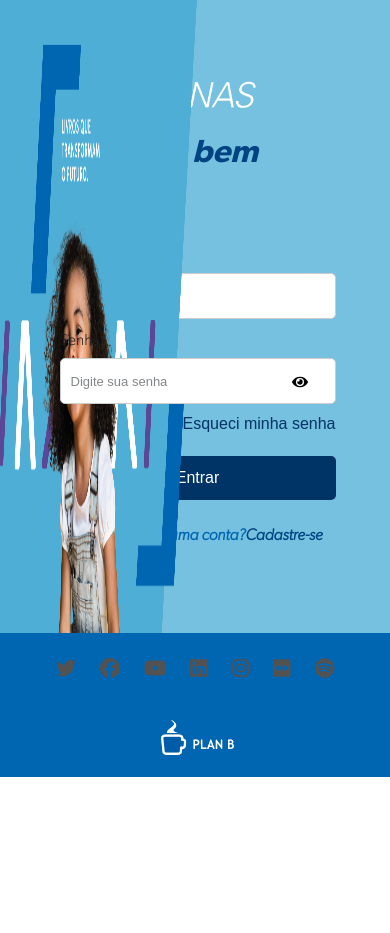
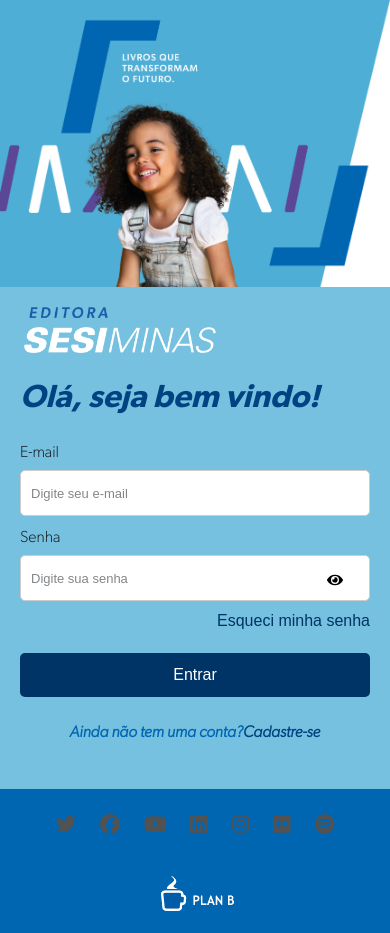
Before and after one commit to alexia-alcantara/project-sesi, a React (Create React App) app: page /login in a window 390 px wide. Before the commit the page ends 844 px from the top, so only its background shows below. Built offline with nearby package versions, Linux system fonts and the light colour scheme.

Commit message:
feat: ajustes de responsividade

```diff
--- a/src/App.js
+++ b/src/App.js
@@ -4,7 +4,7 @@
 import './index.css'
 function App() {
   return (
-    <div className="flex flex-col">
+    <div className="lg:flex-1">
       <AppRoutes/>
       <Footer/>
       {/* <Login />
--- a/src/pages/Login/Login.css
+++ b/src/pages/Login/Login.css
@@ -7,6 +7,14 @@
 .box-right {
     width: calc(50% + 190px);
     background-color: #75c1df;
+    margin-left: -12rem;
+}
+
+@media (max-width: 640px){
+  .box-right{
+    margin-left: 0;
+    width: 100%;
+  }
 }
 
   .login-overlay-image {
@@ -37,6 +45,12 @@
   .login-form {
     width: 80%;
     max-width: 400px;
+  }
+
+  @media (max-width: 640px){
+    .login-form{
+      width: 100%;
+    }
   }
 
   .login-form h1 {
--- a/src/pages/Login/Login.js
+++ b/src/pages/Login/Login.js
@@ -7,7 +7,7 @@
 
 const Login = () => {
   return (
-    <div className="login-container flex flex-row h-full">
+    <div className="login-container lg:flex lg:flex-row h-full">
        <div className='box-left flex justify-center relative overflow-hidden flex-1'>
             <div className="login-overlay relative w-full text-center">
               <img
@@ -18,7 +18,7 @@
             </div>
        </div>
 
-       <div className='box-right flex flex-col justify-center items-center p-5 -ml-48'>
+       <div className='box-right lg:flex lg:flex-col justify-center items-center p-5'>
         <div className='login-form'>
             <img src={require("../../assets/sesi.png")}
                 alt="Editora SESI MINAS"
--- a/src/pages/ResetPassword/ResetPassword.css
+++ b/src/pages/ResetPassword/ResetPassword.css
@@ -7,6 +7,13 @@
   .box-right {
       width: calc(50% + 190px);
       background-color: #75c1df;
+  }
+
+  @media (max-width: 640px){
+    .box-right{
+      margin-left: 0;
+      width: 100%;
+    }
   }
 
     .login-overlay-image {
@@ -37,6 +44,12 @@
     .login-form {
       width: 80%;
       max-width: 400px;
+    }
+
+    @media (max-width: 640px){
+      .login-form{
+        width: 100%;
+      }
     }
 
     .login-form h1 {
--- a/src/pages/ResetPassword/ResetPassword.js
+++ b/src/pages/ResetPassword/ResetPassword.js
@@ -1,5 +1,5 @@
 import React, { useState } from 'react';
-import { Link } from 'react-router-dom';
+import { Link, useNavigate  } from 'react-router-dom';
 import './ResetPassword.css';
 import { useForm } from 'react-hook-form';
 import { FaEye, FaEyeSlash, FaInfoCircle } from 'react-icons/fa';
@@ -8,6 +8,11 @@
 
 
 const ResetPassword = () => {
+  const navigate = useNavigate();
+
+  const handleBack = () => {
+    navigate('/login');
+  };
   const [isPasswordVisible, setIsPasswordVisible] = useState(false);
   const [step, setStep] = useState(1);
   const {
@@ -53,7 +58,7 @@
   }
 
   return (
-    <div className="login-container flex flex-row h-full">
+    <div className="login-container lg:flex lg:flex-row h-full">
       <div className="box-left flex justify-center relative overflow-hidden flex-1">
         <div className="login-overlay relative w-full text-center">
           <img
@@ -85,13 +90,12 @@
                 </div>
 
                 <div className="flex justify-between gap-5 mt-5">
-                <button type="submit" className="button-back w-full">
-
-                    Voltar
-                  </button>
-                  <button type="submit" className="login-button">
-                    Enviar
-                  </button>
+                    <button type="submit" className="button-back w-full" onClick={handleBack}>
+                        Voltar
+                    </button>
+                    <button type="submit" className="login-button">
+                        Enviar
+                    </button>
                 </div>
               </>
             )}
--- a/tailwind.config.js
+++ b/tailwind.config.js
@@ -2,7 +2,18 @@
 module.exports = {
   content: ["./src/**/*.{html,js}"],
   theme: {
-    extend: {},
+    theme: {
+      screens: {
+        'tablet': '640px',
+        // => @media (min-width: 640px) { ... }
+
+        'laptop': '1024px',
+        // => @media (min-width: 1024px) { ... }
+
+        'desktop': '1280px',
+        // => @media (min-width: 1280px) { ... }
+      },
+    }
   },
   plugins: [],
 }
```
